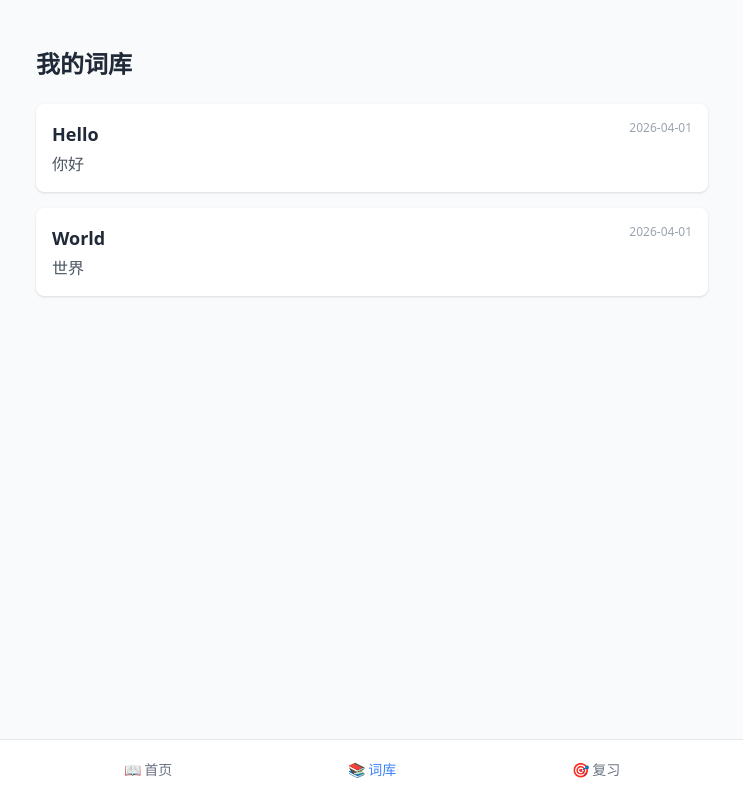
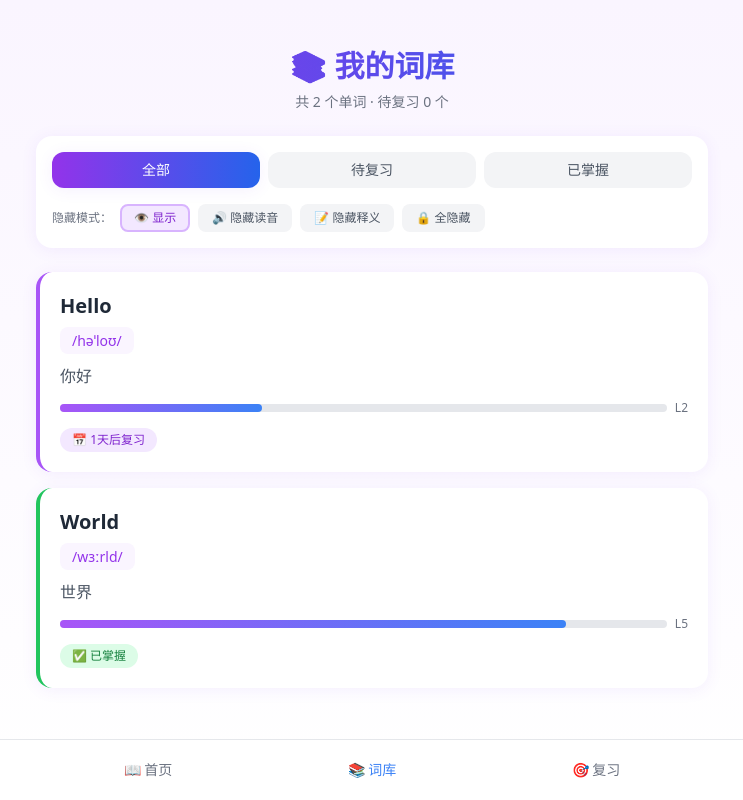
Before and after one commit to tengfeizhao1219/No-Words, a React (Vite) app: page / in a window 1280 px wide. Both pictures are taken after a click on the button "📚 词库". Shown: the whole page, without its empty margins (268-1011 px from the left). Built offline with nearby package versions, Linux system fonts and the light colour scheme; no server answers.

Commit message:
feat: update src/pages/Library.tsx

```diff
--- a/src/pages/Library.tsx
+++ b/src/pages/Library.tsx
@@ -1,42 +1,294 @@
+import { useState, useEffect } from 'react';
+import { wordService } from '../services/api';
+import { isWordDue, countDueWords, getDaysUntilReview } from '../lib/memory-curve';
+import type { HideMode, CardRevealState } from '../types/hide-mode';
+
+interface Word {
+  id: string;
+  word: string;
+  translation: string;
+  phonetic?: string;
+  meanings?: any;
+  mastered?: boolean;
+  level?: number;
+  nextReview?: number;
+  createdAt?: number;
+}
+
 export default function Library() {
-  // TODO: 从 Supabase 拉取用户单词列表
-  const words = [
-    { id: 1, word: 'Hello', translation: '你好', created_at: '2026-04-01' },
-    { id: 2, word: 'World', translation: '世界', created_at: '2026-04-01' },
+  const [words, setWords] = useState<Word[]>([]);
+  const [loading, setLoading] = useState(true);
+  const [hideMode, setHideMode] = useState<HideMode>('none');
+  const [revealedCards, setRevealedCards] = useState<CardRevealState>({});
+  const [filter, setFilter] = useState<'all' | 'due' | 'mastered'>('all');
+
+  useEffect(() => {
+    loadWords();
+  }, [filter]);
+
+  const loadWords = async () => {
+    try {
+      // TODO: 使用真实的 wordService.getWords()
+      // 临时使用模拟数据
+      const mockWords: Word[] = [
+        {
+          id: '1',
+          word: 'Hello',
+          translation: '你好',
+          phonetic: '/həˈloʊ/',
+          mastered: false,
+          level: 2,
+          nextReview: Date.now() + 86400000,
+          createdAt: Date.now(),
+        },
+        {
+          id: '2',
+          word: 'World',
+          translation: '世界',
+          phonetic: '/wɜːrld/',
+          mastered: true,
+          level: 5,
+          nextReview: Date.now() + 86400000 * 30,
+          createdAt: Date.now() - 86400000,
+        },
       ];
+      setWords(mockWords);
+    } catch (error) {
+      console.error('Load words error:', error);
+    } finally {
+      setLoading(false);
+    }
+  };
+
+  const toggleHideMode = (mode: HideMode) => {
+    setHideMode(mode);
+    setRevealedCards({}); // 重置所有卡片的显示状态
+  };
+
+  const toggleCardReveal = (wordId: string) => {
+    setRevealedCards(prev => ({
+      ...prev,
+      [wordId]: !prev[wordId]
+    }));
+  };
+
+  const getFilteredWords = () => {
+    if (filter === 'due') return words.filter(w => isWordDue({ mastered: w.mastered, nextReview: w.nextReview }));
+    if (filter === 'mastered') return words.filter(w => w.mastered);
+    return words;
+  };
+
+  const shouldHideContent = (contentType: 'phonetic' | 'def') => {
+    if (hideMode === 'none') return false;
+    if (hideMode === 'both') return true;
+    return hideMode === contentType;
+  };
+
+  const filteredWords = getFilteredWords();
+  const dueCount = countDueWords(words);
+
+  if (loading) {
+    return (
+      <div className="min-h-screen bg-gradient-to-b from-purple-50 to-white flex items-center justify-center">
+        <div className="text-center">
+          <div className="animate-spin text-4xl mb-4">🔄</div>
+          <p className="text-gray-500">加载中...</p>
+        </div>
+      </div>
+    );
+  }
 
   return (
-    <div className="min-h-screen bg-gray-50 p-4 pb-24">
+    <div className="min-h-screen bg-gradient-to-b from-purple-50 to-white p-4 pb-24">
       <div className="max-w-2xl mx-auto pt-8">
-        <h1 className="text-2xl font-bold text-gray-800 mb-6">
-          我的词库
+        {/* Header */}
+        <div className="text-center mb-6">
+          <h1 className="text-3xl font-bold bg-gradient-to-r from-purple-600 to-blue-600 bg-clip-text text-transparent mb-2">
+            📚 我的词库
           </h1>
+          <p className="text-gray-500 text-sm">
+            共 {words.length} 个单词 · 待复习 {dueCount} 个
+          </p>
+        </div>
 
-        {/* 单词列表（卡片式） */}
+        {/* 工具栏 */}
+        <div className="bg-white rounded-2xl shadow-card p-4 mb-6">
+          {/* 筛选按钮 */}
+          <div className="flex gap-2 mb-4">
+            <button
+              onClick={() => setFilter('all')}
+              className={`flex-1 py-2 px-4 rounded-xl text-sm font-medium transition-all ${
+                filter === 'all'
+                  ? 'bg-gradient-to-r from-purple-600 to-blue-600 text-white shadow-card'
+                  : 'bg-gray-100 text-gray-600 hover:bg-gray-200'
+              }`}
+            >
+              全部
+            </button>
+            <button
+              onClick={() => setFilter('due')}
+              className={`flex-1 py-2 px-4 rounded-xl text-sm font-medium transition-all ${
+                filter === 'due'
+                  ? 'bg-gradient-to-r from-orange-500 to-red-500 text-white shadow-card'
+                  : 'bg-gray-100 text-gray-600 hover:bg-gray-200'
+              }`}
+            >
+              待复习
+            </button>
+            <button
+              onClick={() => setFilter('mastered')}
+              className={`flex-1 py-2 px-4 rounded-xl text-sm font-medium transition-all ${
+                filter === 'mastered'
+                  ? 'bg-gradient-to-r from-green-500 to-green-600 text-white shadow-card'
+                  : 'bg-gray-100 text-gray-600 hover:bg-gray-200'
+              }`}
+            >
+              已掌握
+            </button>
+          </div>
+
+          {/* 隐藏模式 */}
+          <div className="flex items-center gap-2">
+            <span className="text-xs text-gray-500">隐藏模式：</span>
+            <button
+              onClick={() => toggleHideMode('none')}
+              className={`px-3 py-1 rounded-lg text-xs font-medium transition-all ${
+                hideMode === 'none'
+                  ? 'bg-purple-100 text-purple-700 border-2 border-purple-300'
+                  : 'bg-gray-100 text-gray-600 border-2 border-transparent'
+              }`}
+            >
+              👁 显示
+            </button>
+            <button
+              onClick={() => toggleHideMode('phonetic')}
+              className={`px-3 py-1 rounded-lg text-xs font-medium transition-all ${
+                hideMode === 'phonetic'
+                  ? 'bg-purple-100 text-purple-700 border-2 border-purple-300'
+                  : 'bg-gray-100 text-gray-600 border-2 border-transparent'
+              }`}
+            >
+              🔊 隐藏读音
+            </button>
+            <button
+              onClick={() => toggleHideMode('def')}
+              className={`px-3 py-1 rounded-lg text-xs font-medium transition-all ${
+                hideMode === 'def'
+                  ? 'bg-purple-100 text-purple-700 border-2 border-purple-300'
+                  : 'bg-gray-100 text-gray-600 border-2 border-transparent'
+              }`}
+            >
+              📝 隐藏释义
+            </button>
+            <button
+              onClick={() => toggleHideMode('both')}
+              className={`px-3 py-1 rounded-lg text-xs font-medium transition-all ${
+                hideMode === 'both'
+                  ? 'bg-purple-100 text-purple-700 border-2 border-purple-300'
+                  : 'bg-gray-100 text-gray-600 border-2 border-transparent'
+              }`}
+            >
+              🔒 全隐藏
+            </button>
+          </div>
+        </div>
+
+        {/* 单词列表 */}
         <div className="space-y-4">
-          {words.map((item) => (
+          {filteredWords.map((item) => {
+            const isRevealed = revealedCards[item.id] || hideMode === 'none';
+            const hidePhonetic = shouldHideContent('phonetic') && !isRevealed;
+            const hideDef = shouldHideContent('def') && !isRevealed;
+            const isDueWord = isWordDue({ mastered: item.mastered, nextReview: item.nextReview });
+            const daysLeft = item.nextReview ? getDaysUntilReview(item.nextReview) : 0;
+
+            return (
               <div
                 key={item.id}
-              className="bg-white rounded-lg shadow p-4 hover:shadow-md transition-shadow cursor-pointer"
+                onClick={() => toggleCardReveal(item.id)}
+                className={`bg-white rounded-2xl shadow-card p-5 transition-all cursor-pointer ${
+                  hideMode !== 'none' ? 'hover:shadow-card-hover' : ''
+                } ${item.mastered ? 'border-l-4 border-green-500' : isDueWord ? 'border-l-4 border-orange-500' : 'border-l-4 border-purple-500'}`}
               >
+                {/* 显示/隐藏按钮 */}
+                {hideMode !== 'none' && (
+                  <button
+                    onClick={(e) => {
+                      e.stopPropagation();
+                      toggleCardReveal(item.id);
+                    }}
+                    className="absolute right-4 top-4 text-gray-400 hover:text-purple-600 transition-colors text-xl"
+                  >
+                    {isRevealed ? '🙈' : '👁'}
+                  </button>
+                )}
+
                 <div className="flex justify-between items-start">
-                <div>
-                  <h3 className="text-lg font-semibold text-gray-800">
+                  <div className="flex-1">
+                    {/* 单词 */}
+                    <h3 className="text-xl font-bold text-gray-800 mb-2">
                       {item.word}
                     </h3>
-                  <p className="text-gray-600 mt-1">{item.translation}</p>
+
+                    {/* 发音 */}
+                    <div className={`mb-3 transition-all duration-300 ${hidePhonetic ? 'blur-md select-none' : ''}`}>
+                      {item.phonetic && (
+                        <span className="text-purple-600 font-medium bg-purple-50 px-3 py-1 rounded-lg text-sm">
+                          {item.phonetic}
+                        </span>
+                      )}
                     </div>
-                <span className="text-xs text-gray-400">
-                  {item.created_at}
+
+                    {/* 释义 */}
+                    <div className={`transition-all duration-300 ${hideDef ? 'blur-md select-none' : ''}`}>
+                      <p className="text-gray-600">{item.translation}</p>
+                    </div>
+
+                    {/* 记忆等级 */}
+                    {item.level !== undefined && (
+                      <div className="mt-3 flex items-center gap-2">
+                        <div className="flex-1 bg-gray-200 rounded-full h-2">
+                          <div
+                            className="bg-gradient-to-r from-purple-500 to-blue-500 h-2 rounded-full transition-all"
+                            style={{ width: `${((item.level || 0) / 6) * 100}%` }}
+                          />
+                        </div>
+                        <span className="text-xs text-gray-500">L{item.level}</span>
+                      </div>
+                    )}
+
+                    {/* 复习信息 */}
+                    <div className="mt-3 flex items-center gap-3">
+                      {item.mastered ? (
+                        <span className="text-xs bg-green-100 text-green-700 px-3 py-1 rounded-full font-medium">
+                          ✅ 已掌握
                         </span>
+                      ) : isDueWord ? (
+                        <span className="text-xs bg-orange-100 text-orange-700 px-3 py-1 rounded-full font-medium">
+                          ⏰ 待复习
+                        </span>
+                      ) : (
+                        <span className="text-xs bg-purple-100 text-purple-700 px-3 py-1 rounded-full font-medium">
+                          📅 {daysLeft > 0 ? `${daysLeft}天后复习` : '今天复习'}
+                        </span>
+                      )}
                     </div>
                   </div>
-          ))}
+                </div>
+              </div>
+            );
+          })}
         </div>
 
-        {words.length === 0 && (
-          <div className="text-center text-gray-500 mt-20">
-            还没有收藏单词，快去查询吧！
+        {/* 空状态 */}
+        {filteredWords.length === 0 && (
+          <div className="text-center py-16">
+            <div className="text-6xl mb-4">📭</div>
+            <p className="text-gray-500">
+              {filter === 'due' ? '暂无待复习单词，继续加油！' :
+               filter === 'mastered' ? '还没有掌握的单词' :
+               '词库是空的，去搜索添加单词吧'}
+            </p>
           </div>
         )}
       </div>
```
Lines whose indentation alone changed are shown as unchanged.
